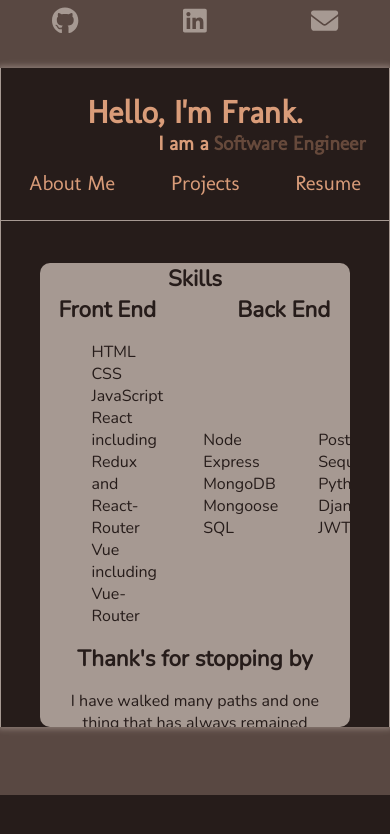
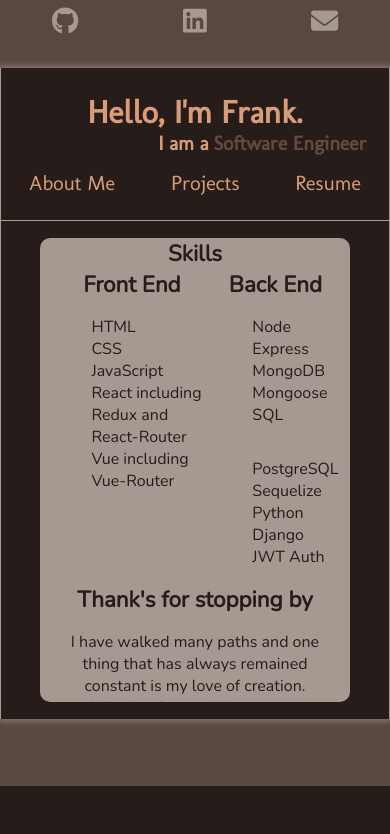
Before and after one commit to frankmarra/portfolioV1, a Vue app: page / in a window 390 px wide. Shown: the top 834 px of the page. Built offline with nearby package versions, Linux system fonts and the light colour scheme.

Commit message:
mobile styling

```diff
--- a/src/data.json
+++ b/src/data.json
@@ -52,7 +52,7 @@
       "backEnd": "PostgreSQL, Express, Sequelize, JWT Auth"
     },
     "type": "Music Social Network",
-    "description": "How many unfinished songs do you have? The answer is always too many. Co-Lab is here to help. Upload your unfinished tracks with a description, genre, descriptive metadata, and what the song needs. Other Co-Lab users who are looking to collaborate can find your tracks by genre, metadata, and/or needs. If they like what they hear, they can send you a message asking to collaborate..",
+    "description": "How many unfinished songs do you have? The answer is always too many. Co-Lab is here to help. Upload your unfinished tracks with a description, genre, descriptive metadata, and what the song needs. Other Co-Lab users who are looking to collaborate can find your tracks by genre, metadata, and/or needs. If they like what they hear, they can send you a message asking to collaborate.",
     "images": {
       "sm": "https://res.cloudinary.com/silverbeard/image/upload/v1652930375/Portfolio/screencapture-frankcolab-herokuapp-2022-05-18-16_04_32_nmoi1f.png",
       "lg": "https://res.cloudinary.com/silverbeard/image/upload/v1652930375/Portfolio/screencapture-frankcolab-herokuapp-users-1-2022-05-18-16_06_07_ffgeuq.png"
--- a/src/styles/App.css
+++ b/src/styles/App.css
@@ -61,9 +61,7 @@ body {
   content: "Human";
   margin-inline-start: 0.25em;
   opacity: 0;
-  overflow-y: hidden;
   animation: scrollup 3s infinite, cycle 12s 1s linear infinite;
-  /* transition: .5s; */
 }
 
 @keyframes scrollup {
@@ -294,7 +292,7 @@ iframe.resume {
 }
 
 .project-detail-image {
-  width: 75%;
+  width: 50%;
   height: auto;
   border-radius: 10px;
   box-shadow: 0 0 6px 2px rgba(217, 203, 196, 0.4);
@@ -411,6 +409,17 @@ iframe.resume {
 
   .about-me-wrapper {
     height: 55vh;
+    margin: 2vh 0 2vh;
+
+  }
+
+  .front-end-skills-list {
+    display: flex;
+    flex-flow: column;
+  }
+  .back-end-skills-list {
+    display: flex;
+    flex-flow: column;
   }
 
 }
```
